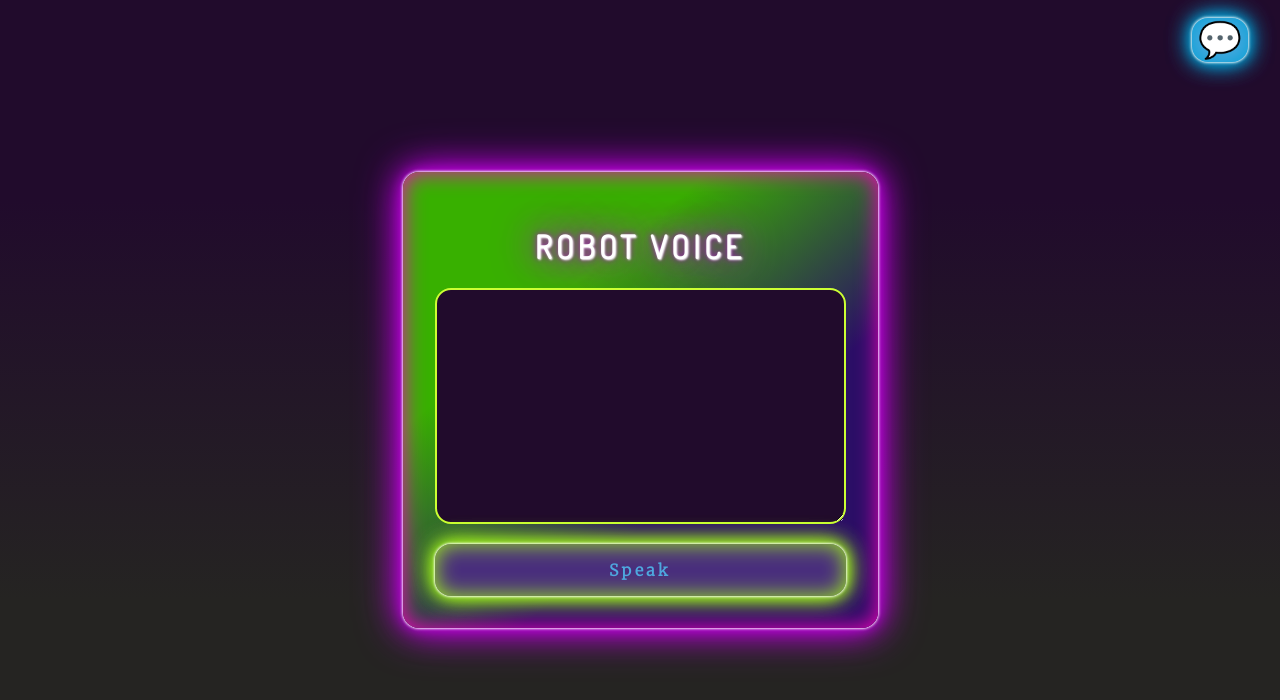
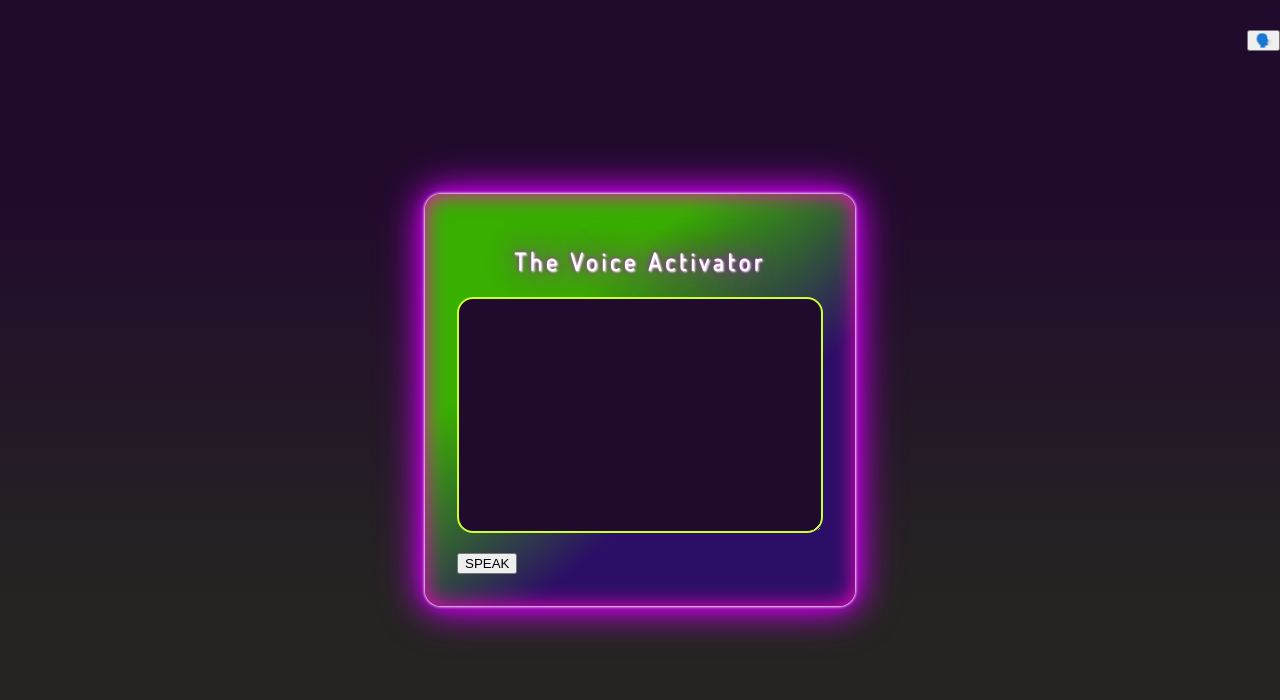
Before and after one commit to makoalex/Fun-Projects, a plain HTML site: page robot/index.html in a window 1280 px wide. Drawn offline with Linux system fonts and the light colour scheme.

Commit message:
changed the tags

```diff
--- a/robot/index.html
+++ b/robot/index.html
@@ -4,44 +4,43 @@
 		<meta charset="UTF-8" />
 		<meta http-equiv="X-UA-Compatible" content="IE=edge" />
 		<meta name="viewport" content="width=device-width, initial-scale=1.0" />
+		<!-- connect css styles -->
 		<link rel="stylesheet" href="style.css" />
-    <title>Robo</title>
+    <script defer src="app.js"></script>
+		<title> Voice Activator 🤖</title>
 	</head>
 	<body>
-    <!--    main box to hold everything-->
+		<!-- main box to hold everything -->
+		<main id="main-container">
+			<!-- box for robot voice machine -->
+			<section id="voice-machine-container">
+				<!-- box for title -->
+				<h1 id="app-title">The Voice Activator</h1>
+				<!-- box for for text -->
+				<textarea id="text-input"></textarea>
+				<!-- box for speak button -->
+				<article class="button-container">
+					<button id="speak-button">SPEAK</button>
+				</article>
+			</section>
 
+			<!-- voice selection modal -->
+			<section id="voice-modal">
+				<!-- modal header with title and close button -->
+				<article id="modal-header">
+					<h2>Choose Voice</h2>
+					<button id="close-modal">X</button>
+				</article>
+				<!-- dropdown to select a voice -->
+				<select id="voice-list"></select>
+			</section>
+			<!-- footer with button to open voices selection -->
+			<div id="footer">
+				<button id="voices-button">🗣️</button>
+			</div>
+		</main>
 
-    <div id="main-container">
-      <!--Voice selection module-->
-      <div id="voice-modal">
-        <!-- modal header with title and close button -->
-        <div id="modal-header">
-          <h2>Choose Voice</h2>
-          <!-- dropdown to select a voice -->
-          <button id="close-modal">X</button>
-        </div>
-        <select name="" id="voice-list"></select>
-      </div>
-      <!--footer-->
-      <div id="footer">
-        <button voice-btn>&#128172;</button>
-      </div>
-      <!--box for the robot voice-->
-      <div id="voice-machine-container">
-        <!--box for title-->
-        <h1 id="app-title">ROBOT VOICE</h1>
-        <!--box for text-->
-        <textarea name="" id="text-input" cols="30" rows="5"></textarea>
-        <!--box for speak-->
-        <div class="btn-container">
-          <button id="speak-btn">Speak</button>
-        </div>
-      </div>
-    </div>
-    <!-- footer language selection-->
-    <footer id="footer">
-      <button id="voice-btn">&#128172;</button>
-    </footer>
-    <script src="app.js"></script>
+		<!-- connect javascript file -->
+
 	</body>
 </html>
```
Lines whose indentation alone changed are shown as unchanged.
